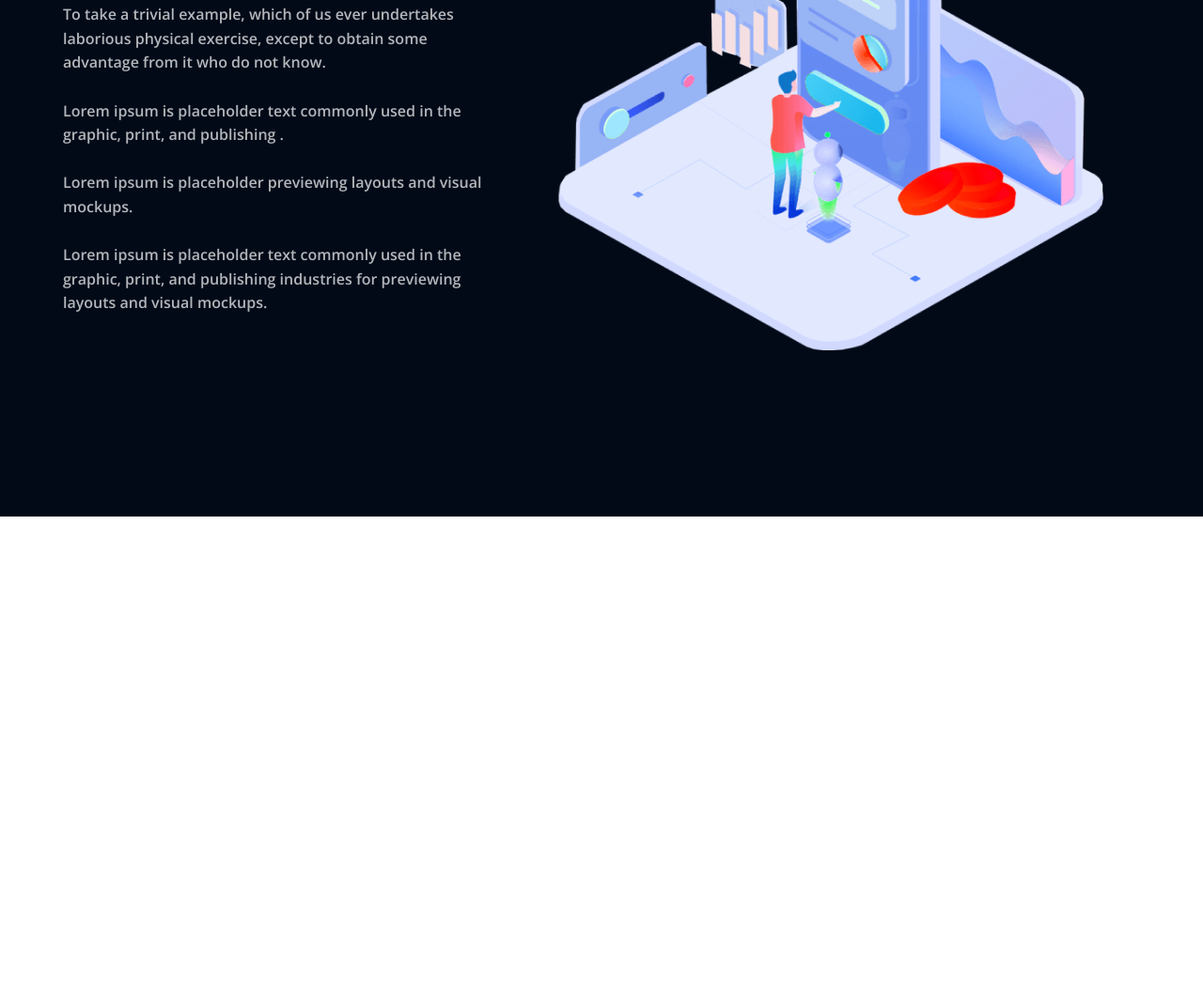
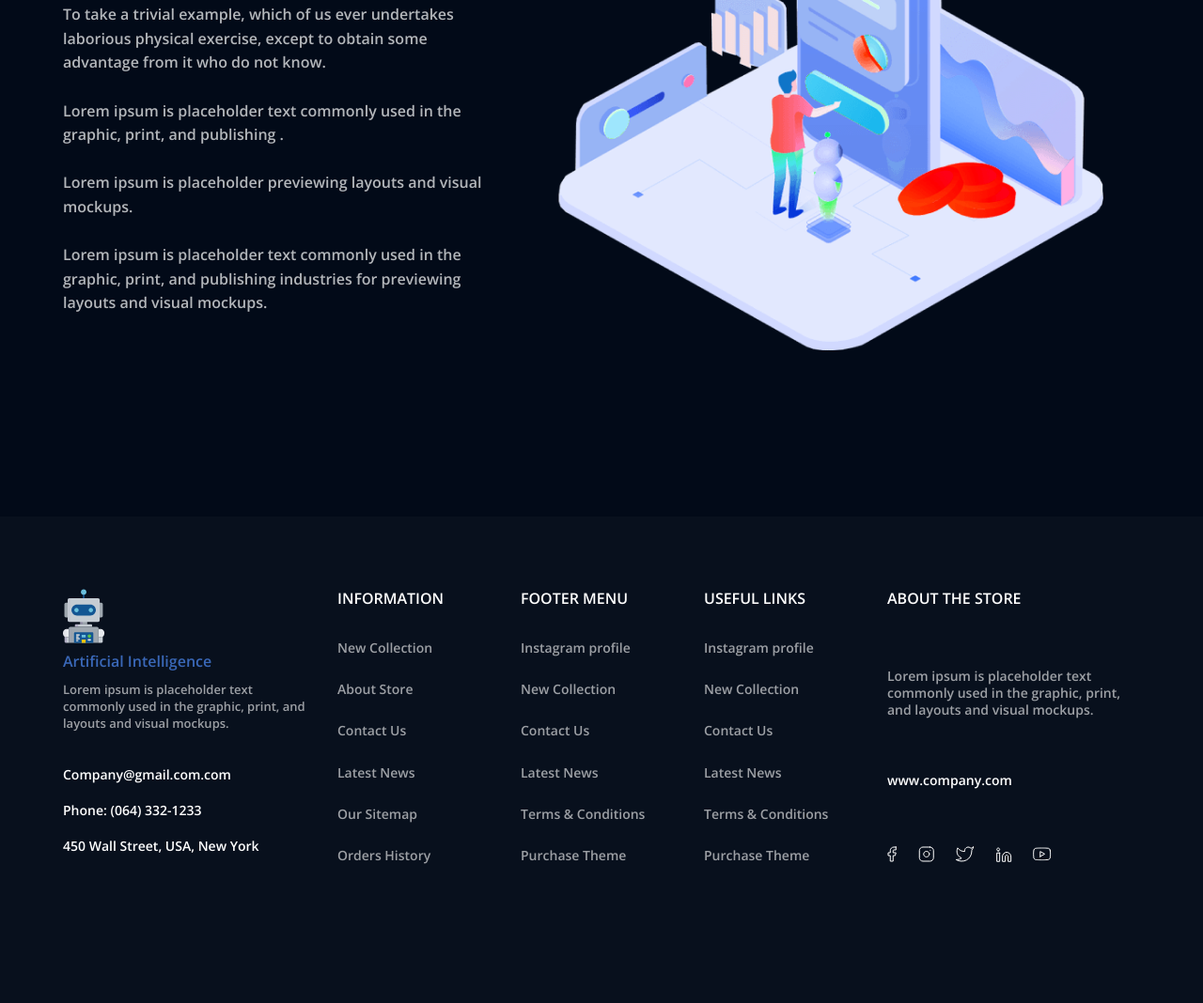
Before and after one commit to Predatar/Artificial-intelligence, a plain HTML site: page src/index.html in a window 1280 px wide. Shown: the part 2833-3901 px from the top of the page at 94% size. Before the commit the page ends 3383 px from the top, so only its background shows below. Drawn offline with nearby package versions, Linux system fonts and the light colour scheme; files that its build step writes are made by us from their sources.

Commit message:
initial commit

```diff
--- a/src/index.html
+++ b/src/index.html
@@ -150,6 +150,61 @@
       </div>
    </section>
 
+   <footer class="footer">
+      <div class="container">
+         <div class="footer__wrapper">
+            <div class="footer__info">
+               <img src="icons/logo.svg" alt="logo">
+               <div class="footer__title">Artificial Intelligence</div>
+               <div class="footer__text">Lorem ipsum is placeholder text commonly used in the graphic, print, and layouts and visual mockups.</div>
+               <a href="mailto:Company@gmail.com">Company@gmail.com.com</a>
+               <a href="tel:+0643321233">Phone: (064) 332-1233</a>
+               <a href="https://www.google.com.ua/maps/place/450+Wall+St,+New+York,+NY+10005,+%D0%A1%D0%BF%D0%BE%D0%BB%D1%83%D1%87%D0%B5%D0%BD%D1%96+%D0%A8%D1%82%D0%B0%D1%82%D0%B8+%D0%90%D0%BC%D0%B5%D1%80%D0%B8%D0%BA%D0%B8/@40.7045406,-74.0081693,17z/data=!3m1!4b1!4m5!3m4!1s0x89c25a16025e2d93:0x3ea37dfb0c8a8178!8m2!3d40.7045366!4d-74.0059806?hl=uk&authuser=0"
+                  target="_blank" rel="noopener noreferrer">450 Wall Street, USA, New York</a>
+            </div>
+            <div class="footer__information">
+               <h3>INFORMATION</h3>
+               <a href="#" class="footer__link">New Collection</a>
+               <a href="#" class="footer__link">About Store</a>
+               <a href="#" class="footer__link">Contact Us</a>
+               <a href="#" class="footer__link">Latest News</a>
+               <a href="#" class="footer__link">Our Sitemap</a>
+               <a href="#" class="footer__link">Orders History</a>
+            </div>
+            <div class="footer__menu">
+               <h3>FOOTER MENU</h3>
+               <a href="#" class="footer__link">Instagram profile</a>
+               <a href="#" class="footer__link">New Collection</a>
+               <a href="#" class="footer__link">Contact Us</a>
+               <a href="#" class="footer__link">Latest News</a>
+               <a href="#" class="footer__link">Terms & Conditions</a>
+               <a href="#" class="footer__link">Purchase Theme</a>
+            </div>
+            <div class="footer__links">
+               <h3>USEFUL LINKS</h3>
+               <a href="#" class="footer__link">Instagram profile</a>
+               <a href="#" class="footer__link">New Collection</a>
+               <a href="#" class="footer__link">Contact Us</a>
+               <a href="#" class="footer__link">Latest News</a>
+               <a href="#" class="footer__link">Terms & Conditions</a>
+               <a href="#" class="footer__link">Purchase Theme</a>
+            </div>
+            <div class="footer__about">
+               <h3>ABOUT THE STORE</h3>
+               <div class="footer__text">Lorem ipsum is placeholder text commonly used in the graphic, print, and layouts and visual mockups.</div>
+               <div class="footer__site">www.company.com</div>
+               <div class="footer__social">
+                  <a href="#"><img src="icons/facebook.svg" alt="facebook"></a>
+                  <a href="#"><img src="icons/instagram.svg" alt="instagram"></a>
+                  <a href="#"><img src="icons/twiter.svg" alt="twiter"></a>
+                  <a href="#"><img src="icons/linkedin.svg" alt="linkedin"></a>
+                  <a href="#"><img src="icons/youtube.svg" alt="youtube"></a>
+               </div>
+            </div>
+         </div>
+      </div>
+   </footer>
+
    <!-- * SCRIPT -->
 
    <script src="https://cdnjs.cloudflare.com/ajax/libs/jquery/3.6.1/jquery.min.js"
--- /dev/null
+++ b/src/sass/blocks/_footer.scss
@@ -0,0 +1,111 @@
+.footer {
+   padding: 77px 0 148px;
+   background-color: $second-color;
+
+   &__wrapper {
+      display: grid;
+      grid-template-columns: 261px repeat(3, 164px) 261px;
+      gap: 31px;
+   }
+
+   &__info {
+      grid-column: 1 / 2;
+      display: flex;
+      flex-direction: column;
+      justify-content: space-between;
+      img {
+         width: 45px;
+         height: 58px;
+         margin-bottom: 8px;
+      }
+      .footer__title {
+         font-weight: 600;
+         font-size: 16px;
+         line-height: 22px;
+         color: #3a68b8;
+      }
+
+      .footer__text {
+         margin-top: 10px;
+         margin-bottom: 27px;
+         font-size: 13px;
+         line-height: 18px;
+         color: #ffffff;
+         opacity: 0.6;
+      }
+
+      a {
+         margin: 10px 0;
+         font-size: 14px;
+         line-height: 18px;
+         color: #ffffff;
+      }
+   }
+
+   h3 {
+      font-weight: 600;
+      font-size: 16px;
+      line-height: 20px;
+      color: #ffffff;
+   }
+
+   &__information {
+      grid-column: 2 / 3;
+      display: flex;
+      flex-direction: column;
+      justify-content: space-between;
+   }
+
+   &__link {
+      font-size: 14px;
+      line-height: 18px;
+      color: #ffffff;
+      opacity: 0.6;
+      &:hover {
+         font-size: 14px;
+         line-height: 18px;
+         color: #ffffff;
+         opacity: 0.6;
+      }
+   }
+
+   &__menu {
+      grid-column: 3 / 4;
+      display: flex;
+      flex-direction: column;
+      justify-content: space-between;
+   }
+
+   &__links {
+      grid-column: 4 / 5;
+      display: flex;
+      flex-direction: column;
+      justify-content: space-between;
+   }
+
+   &__about {
+      grid-column: 5 / 6;
+      display: flex;
+      flex-direction: column;
+      justify-content: space-between;
+      .footer__text {
+         font-size: 14px;
+         line-height: 18px;
+         color: #ffffff;
+         opacity: 0.6;
+      }
+   }
+
+   &__site {
+      font-weight: 600;
+      font-size: 14px;
+      line-height: 18px;
+      color: #ffffff;
+   }
+
+   &__social {
+      width: 175px;
+      display: flex;
+      justify-content: space-between;
+   }
+}
--- a/src/sass/style.scss
+++ b/src/sass/style.scss
@@ -21,3 +21,4 @@
 @import 'blocks/AI';
 @import 'blocks/feature';
 @import 'blocks/about';
+@import 'blocks/footer';
```
Also changed, not shown: dist/index.html (+1 -1 lines), dist/css/style.min.css.
